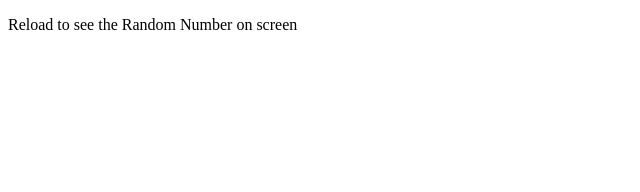
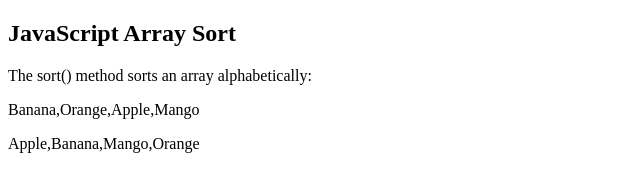
Before and after one commit to bulbulahammed/Js_Basic_Provlem_solving, a plain HTML site: page index.html in a window 1280 px wide. Shown: the whole page, without its empty margins (0-640 px from the left). Drawn offline with Linux system fonts and the light colour scheme.

Commit message:
Name sort

```diff
--- a/index.html
+++ b/index.html
@@ -1,15 +1,12 @@
 <!DOCTYPE html>
-<html lang="en">
-  <head>
-    <meta charset="UTF-8" />
-    <meta http-equiv="X-UA-Compatible" content="IE=edge" />
-    <meta name="viewport" content="width=device-width, initial-scale=1.0" />
-    <title>Document</title>
-  </head>
+<html>
   <body>
-    <p>Reload to see the Random Number on screen</p>
-    <p id="ne"></p>
-    <h1 id="demo"></h1>
+    <h2>JavaScript Array Sort</h2>
+    <p>The sort() method sorts an array alphabetically:</p>
+
+    <p id="demo1"></p>
+    <p id="demo2"></p>
+
     <script src="./script.js"></script>
   </body>
 </html>
--- a/script.js
+++ b/script.js
@@ -1 +1,5 @@
-// Numeric Sort
+const fruits = ["Banana", "Orange", "Apple", "Mango"];
+document.getElementById("demo1").innerHTML = fruits;
+
+fruits.sort();
+document.getElementById("demo2").innerHTML = fruits;
```
